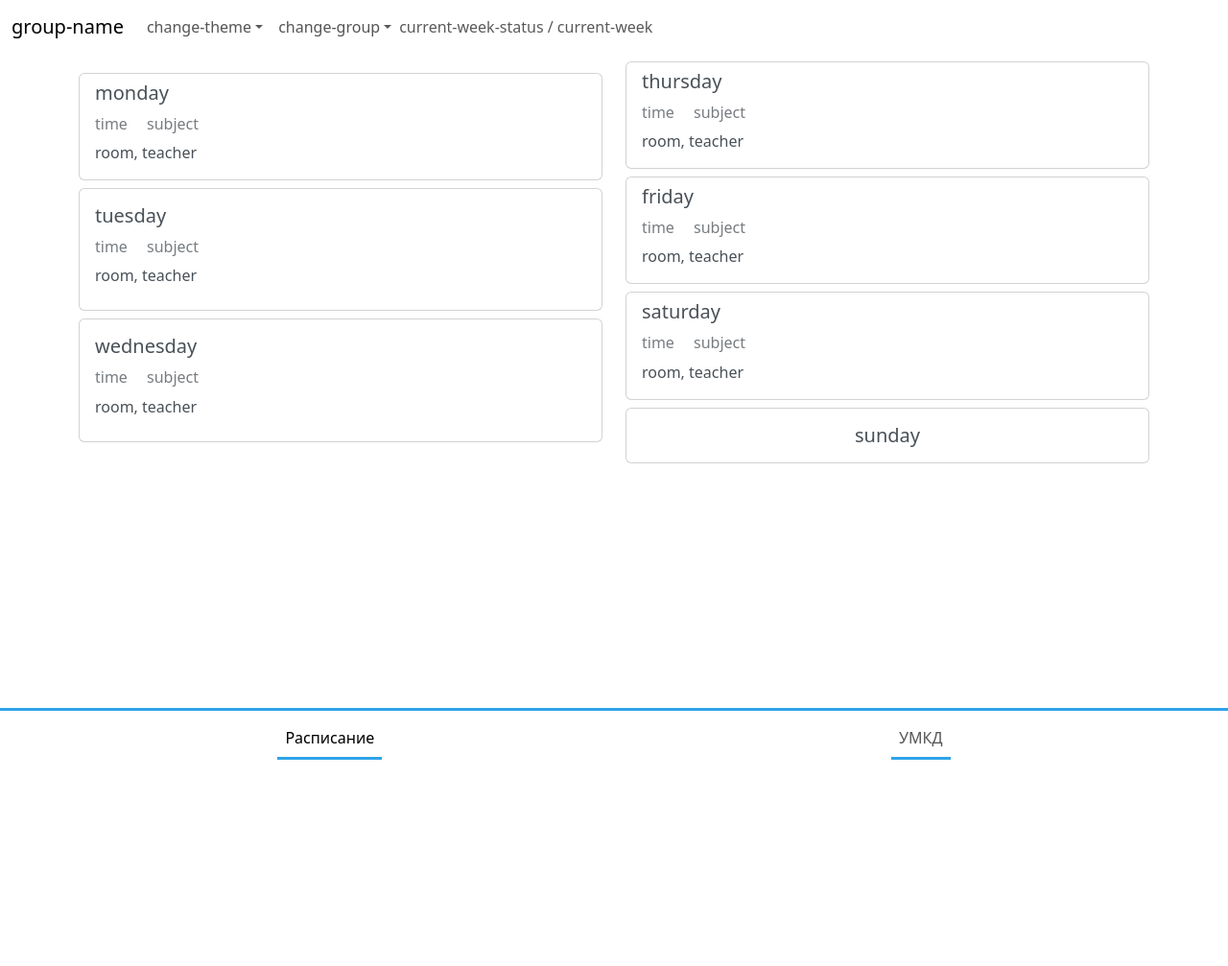
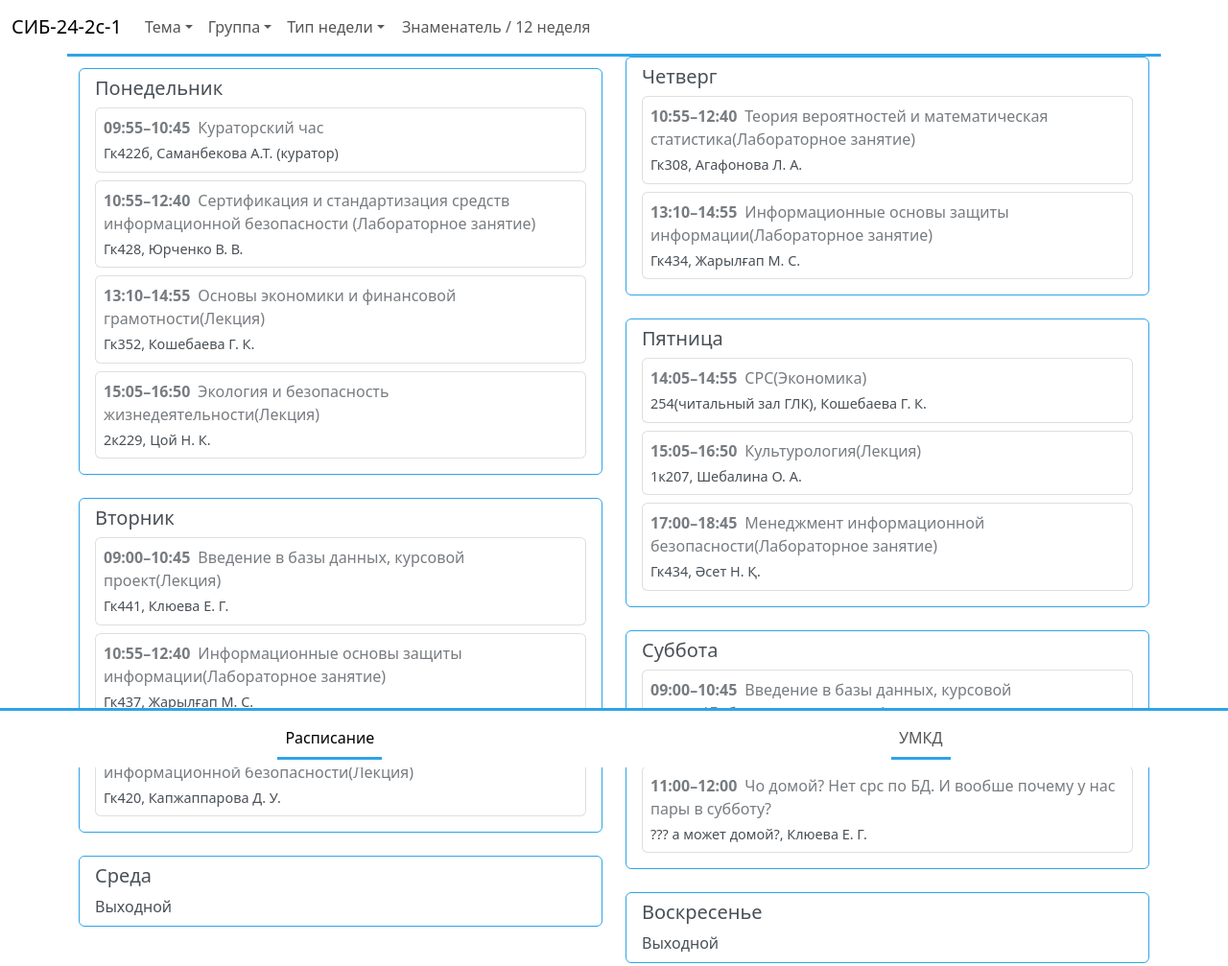
Before and after one commit to wopzy/univer-kstu, a plain HTML site: page index.html in a window 1280 px wide. Shown: the whole page at 96% size. Before the commit the page ends 800 px from the top, so only its background shows below. Drawn offline with Linux system fonts and the light colour scheme.

Commit message:
UI redesign: Update schedule layout and navigation labels

```diff
--- /dev/null
+++ b/assets/js/schedule.js
@@ -0,0 +1,234 @@
+const groups = {
+    "СИБ-24-2с-1": "data/main-sheet-1.json",
+    "СИБ-24-2с-2": "data/main-sheet-2.json",
+    "АРХ-22-2": "data/arh-sheet.json",
+    "ВТ-24-3с": "data/vt-sheet.json"
+};
+
+const defaultGroup = "СИБ-24-2с-1";
+let currentGroup = defaultGroup;
+let currentWeekType = "numerator"; // Default, will be calculated
+let fullScheduleData = null;
+let currentWeekNumber = 1;
+
+document.addEventListener("DOMContentLoaded", () => {
+    initGroupDropdown();
+    initWeekDropdown();
+    calculateCurrentWeek();
+
+    const savedGroup = localStorage.getItem('selectedGroup');
+    if (savedGroup && groups[savedGroup]) {
+        loadGroup(savedGroup);
+    } else {
+        loadGroup(defaultGroup);
+    }
+});
+
+function calculateCurrentWeek() {
+    const startDate = new Date('2025-09-01'); // Start of academic year
+    const currentDate = new Date();
+
+    // Calculate difference in milliseconds
+    const diffTime = Math.abs(currentDate - startDate);
+    // Calculate difference in days
+    const diffDays = Math.ceil(diffTime / (1000 * 60 * 60 * 24));
+    // Calculate week number
+    currentWeekNumber = Math.ceil(diffDays / 7);
+
+    // Determine if numerator (odd) or denominator (even)
+    // Week 1 is Numerator
+    currentWeekType = (currentWeekNumber % 2 !== 0) ? "numerator" : "denominator";
+
+    updateWeekDisplay();
+}
+
+function updateWeekDisplay() {
+    const weekInfoElement = document.getElementById("week-info");
+    const weekTypeText = currentWeekType === "numerator" ? "Числитель" : "Знаменатель";
+
+    weekInfoElement.textContent = `${weekTypeText} / ${currentWeekNumber} неделя`;
+}
+
+function initWeekDropdown() {
+    const dropdownItems = document.querySelectorAll("#week-type-dropdown .dropdown-item");
+    dropdownItems.forEach(item => {
+        item.addEventListener("click", (e) => {
+            e.preventDefault();
+            const type = e.target.getAttribute("data-type");
+            if (type) {
+                currentWeekType = type;
+                updateWeekDisplay();
+                if (fullScheduleData) {
+                    renderSchedule();
+                }
+            }
+        });
+    });
+}
+
+function initGroupDropdown() {
+    const dropdownMenu = document.getElementById("group-dropdown");
+    dropdownMenu.innerHTML = "";
+
+    Object.keys(groups).forEach(groupName => {
+        const item = document.createElement("a");
+        item.classList.add("dropdown-item");
+        item.href = "#";
+        item.textContent = groupName;
+        item.addEventListener("click", (e) => {
+            e.preventDefault();
+            loadGroup(groupName);
+        });
+        dropdownMenu.appendChild(item);
+    });
+}
+
+function loadGroup(groupName) {
+    currentGroup = groupName;
+    localStorage.setItem('selectedGroup', groupName);
+    document.getElementById("group-name").textContent = groupName;
+
+    // Toggle UMKD visibility
+    const umkdNavItem = document.getElementById("umkd-nav-item");
+    if (groupName === "СИБ-24-2с-1" || groupName === "СИБ-24-2с-2") {
+        umkdNavItem.style.display = "block"; // Or "list-item" or whatever bootstrap expects, usually block/flex works for nav-item
+    } else {
+        umkdNavItem.style.display = "none";
+    }
+
+    const filePath = groups[groupName];
+    fetch(filePath)
+        .then(response => response.json())
+        .then(data => {
+            fullScheduleData = data;
+            renderSchedule();
+        })
+        .catch(error => console.error("Error loading schedule:", error));
+}
+
+function renderSchedule() {
+    if (!fullScheduleData) return;
+
+    // Determine which data to show based on currentWeekType
+    // If the JSON has 'numerator' and 'denominator' keys, use them.
+    // If not (e.g. flat structure), use the root object.
+    let scheduleData;
+    if (fullScheduleData.numerator && fullScheduleData.denominator) {
+        scheduleData = fullScheduleData[currentWeekType];
+    } else {
+        // Fallback for files that might not have the structure yet
+        scheduleData = fullScheduleData.numerator ? fullScheduleData.numerator : fullScheduleData;
+    }
+
+    const container = document.getElementById("schedule-row");
+    container.innerHTML = "";
+
+    const days = ["monday", "tuesday", "wednesday", "thursday", "friday", "saturday"];
+
+    // Split days into two columns
+    const col1Days = days.slice(0, 3);
+    const col2Days = days.slice(3);
+
+    const col1 = document.createElement("div");
+    col1.className = "col-12 col-sm-12 col-md-6";
+    col1.style.paddingTop = "12px";
+    col1.style.paddingBottom = "0px";
+
+    const col2 = document.createElement("div");
+    col2.className = "col col-sm-12 col-md-6";
+
+    col1Days.forEach(day => {
+        const card = createDayCard(day, scheduleData[day]);
+        col1.appendChild(card);
+    });
+
+    col2Days.forEach(day => {
+        const card = createDayCard(day, scheduleData[day]);
+        col2.appendChild(card);
+    });
+
+    // Add Sunday separately or to the second column if needed.
+    // The original HTML had Sunday in the second column.
+    const sundayCard = createDayCard("sunday", scheduleData["sunday"]);
+    col2.appendChild(sundayCard);
+
+    container.appendChild(col1);
+    container.appendChild(col2);
+}
+
+const dayNamesRu = {
+    "monday": "Понедельник",
+    "tuesday": "Вторник",
+    "wednesday": "Среда",
+    "thursday": "Четверг",
+    "friday": "Пятница",
+    "saturday": "Суббота",
+    "sunday": "Воскресенье"
+};
+
+function createDayCard(dayName, dayData) {
+    const card = document.createElement("div");
+    card.className = "card";
+    card.style.marginTop = "0px";
+    card.style.marginBottom = "24px";
+    card.style.borderColor = "#2fa4e7";
+
+    const cardBody = document.createElement("div");
+    cardBody.className = "card-body";
+    cardBody.style.marginBottom = "0px";
+    cardBody.style.marginTop = "0px";
+    cardBody.style.padding = "8px 16px";
+
+    const title = document.createElement("h5");
+    title.className = "card-title";
+    title.textContent = dayNamesRu[dayName] || dayName;
+    cardBody.appendChild(title);
+
+    if (!dayData || dayData.length === 0 || (dayData.length === 1 && Object.keys(dayData[0]).length === 0)) {
+        const holidayText = document.createElement("p");
+        holidayText.className = "card-text";
+        holidayText.textContent = "Выходной";
+        cardBody.appendChild(holidayText);
+    } else {
+        dayData.forEach((lesson, index) => {
+            if (!lesson.subject) return; // Skip empty objects if any
+
+            const lessonCard = document.createElement("div");
+            lessonCard.className = "card mb-2";
+            lessonCard.style.border = "1px solid rgba(0,0,0,.125)";
+
+            const lessonBody = document.createElement("div");
+            lessonBody.className = "card-body p-2";
+
+            const header = document.createElement("div");
+
+            const time = document.createElement("span");
+            time.className = "text-muted card-subtitle mb-2";
+            time.style.marginRight = "8px";
+            time.style.fontWeight = "bold";
+            time.textContent = lesson.time;
+
+            const subject = document.createElement("span");
+            subject.style.fontWeight = "500";
+            subject.innerHTML = `<span style="color: rgba(73, 80, 87, 0.75);">${lesson.subject}</span>`;
+
+            header.appendChild(time);
+            header.appendChild(subject);
+            lessonBody.appendChild(header);
+
+            const details = document.createElement("p");
+            details.className = "card-text";
+            details.style.margin = "0";
+            details.style.marginTop = "4px";
+            details.style.fontSize = "0.9rem";
+            details.textContent = `${lesson.room || ''}, ${lesson.teacher || ''}`;
+
+            lessonBody.appendChild(details);
+            lessonCard.appendChild(lessonBody);
+            cardBody.appendChild(lessonCard);
+        });
+    }
+
+    card.appendChild(cardBody);
+    return card;
+}
--- a/index.html
+++ b/index.html
@@ -12,95 +12,58 @@
 <body>
     <div class="col">
         <nav class="navbar navbar-expand-md bg-body">
-            <div class="container-fluid"><a class="navbar-brand" href="#">group-name</a><button data-bs-toggle="collapse" class="navbar-toggler" data-bs-target="#navcol-1"><span class="visually-hidden">Toggle navigation</span><span class="navbar-toggler-icon"></span></button>
+            <div class="container-fluid"><a class="navbar-brand" href="#" id="group-name">group-name</a><button
+                    data-bs-toggle="collapse" class="navbar-toggler" data-bs-target="#navcol-1"><span
+                        class="visually-hidden">Toggle navigation</span><span
+                        class="navbar-toggler-icon"></span></button>
                 <div class="collapse navbar-collapse" id="navcol-1">
                     <ul class="navbar-nav">
                         <li class="nav-item"></li>
                         <li class="nav-item"></li>
                         <li class="nav-item"></li>
-                        <li class="nav-item dropdown"><a class="dropdown-toggle nav-link" aria-expanded="false" data-bs-toggle="dropdown" href="#">change-theme</a>
-                            <div class="dropdown-menu"><a class="dropdown-item" href="#">First Item</a><a class="dropdown-item" href="#">Second Item</a><a class="dropdown-item" href="#">Third Item</a></div>
+                        <li class="nav-item dropdown"><a class="dropdown-toggle nav-link" aria-expanded="false"
+                                data-bs-toggle="dropdown" href="#">Тема</a>
+                            <div class="dropdown-menu"><a class="dropdown-item" href="#">First Item</a><a
+                                    class="dropdown-item" href="#">Second Item</a><a class="dropdown-item"
+                                    href="#">Third Item</a></div>
                         </li>
-                        <li class="nav-item dropdown"><a class="dropdown-toggle nav-link" aria-expanded="false" data-bs-toggle="dropdown" href="#">change-group</a>
-                            <div class="dropdown-menu"><a class="dropdown-item" href="#">First Item</a><a class="dropdown-item" href="#">Second Item</a><a class="dropdown-item" href="#">Third Item</a></div>
+                        <li class="nav-item dropdown"><a class="dropdown-toggle nav-link" aria-expanded="false"
+                                data-bs-toggle="dropdown" href="#">Группа</a>
+                            <div class="dropdown-menu" id="group-dropdown"></div>
                         </li>
-                    </ul><span class="navbar-text">current-week-status&nbsp;</span><span class="navbar-text">/ current-week</span>
+                        <li class="nav-item dropdown"><a class="dropdown-toggle nav-link" aria-expanded="false"
+                                data-bs-toggle="dropdown" href="#" id="week-type-dropdown-toggle">Тип недели</a>
+                            <div class="dropdown-menu" id="week-type-dropdown">
+                                <a class="dropdown-item" href="#" data-type="numerator">Числитель</a>
+                                <a class="dropdown-item" href="#" data-type="denominator">Знаменатель</a>
+                            </div>
+                        </li>
+                    </ul><span class="navbar-text" id="week-info" style="margin-left: 10px;"></span>
                 </div>
             </div>
         </nav>
     </div>
-    <div class="container">
-        <div class="row">
-            <div class="col-12 col-sm-12 col-md-6" style="padding-top: 12px;padding-bottom: 12px;">
-                <div class="card" style="margin-top: 8px;margin-bottom: 8px;">
-                    <div class="card-body" style="margin-bottom: 0px;margin-top: 0px;padding: 8px 16px;padding-right: 16px;padding-left: 16px;">
-                        <h5 class="card-title">monday</h5>
-                        <h6 class="text-muted card-subtitle mb-2" style="display: inline-block;margin-right: 8px;margin-top: 0px;">time</h6>
-                        <h6 style="display: inline-block;margin-left: 8px;"><span style="color: rgba(73, 80, 87, 0.75);">subject</span></h6>
-                        <p class="card-text" style="margin-right: 8px;margin-bottom: 8px;">room, teacher</p>
-                    </div>
-                </div>
-                <div class="card" style="margin-top: 8px;margin-bottom: 8px;">
-                    <div class="card-body" style="margin-bottom: 8px;margin-top: 8px;padding: 8px 16px;">
-                        <h5 class="card-title">tuesday</h5>
-                        <h6 class="text-muted card-subtitle mb-2" style="display: inline-block;margin-right: 8px;margin-top: 0px;">time</h6>
-                        <h6 style="display: inline-block;margin-left: 8px;"><span style="color: rgba(73, 80, 87, 0.75);">subject</span></h6>
-                        <p class="card-text" style="margin-right: 8px;margin-bottom: 8px;">room, teacher</p>
-                    </div>
-                </div>
-                <div class="card" style="margin-top: 8px;margin-bottom: 8px;">
-                    <div class="card-body" style="margin-bottom: 8px;margin-top: 8px;padding: 8px 16px;">
-                        <h5 class="card-title">wednesday</h5>
-                        <h6 class="text-muted card-subtitle mb-2" style="display: inline-block;margin-right: 8px;margin-top: 0px;">time</h6>
-                        <h6 style="display: inline-block;margin-left: 8px;"><span style="color: rgba(73, 80, 87, 0.75);">subject</span></h6>
-                        <p class="card-text" style="margin-right: 8px;margin-bottom: 8px;">room, teacher</p>
-                    </div>
-                </div>
-            </div>
-            <div class="col col-sm-12 col-md-6">
-                <div class="card" style="margin-top: 8px;margin-bottom: 8px;">
-                    <div class="card-body" style="margin-bottom: 0px;margin-top: 0px;padding: 8px 16px;">
-                        <h5 class="card-title">thursday</h5>
-                        <h6 class="text-muted card-subtitle mb-2" style="display: inline-block;margin-right: 8px;margin-top: 0px;">time</h6>
-                        <h6 style="display: inline-block;margin-left: 8px;"><span style="color: rgba(73, 80, 87, 0.75);">subject</span></h6>
-                        <p class="card-text" style="margin-right: 8px;margin-bottom: 8px;">room, teacher</p>
-                    </div>
-                </div>
-                <div class="card" style="margin-top: 8px;margin-bottom: 8px;">
-                    <div class="card-body" style="margin-bottom: 0px;margin-top: 0px;padding: 8px 16px;">
-                        <h5 class="card-title">friday</h5>
-                        <h6 class="text-muted card-subtitle mb-2" style="display: inline-block;margin-right: 8px;margin-top: 0px;">time</h6>
-                        <h6 style="display: inline-block;margin-left: 8px;"><span style="color: rgba(73, 80, 87, 0.75);">subject</span></h6>
-                        <p class="card-text" style="margin-right: 8px;margin-bottom: 8px;">room, teacher</p>
-                    </div>
-                </div>
-                <div class="card" style="margin-top: 8px;margin-bottom: 8px;">
-                    <div class="card-body" style="margin-bottom: 0px;margin-top: 0px;padding: 8px 16px;">
-                        <h5 class="card-title">saturday</h5>
-                        <h6 class="text-muted card-subtitle mb-2" style="display: inline-block;margin-right: 8px;margin-top: 0px;">time</h6>
-                        <h6 style="display: inline-block;margin-left: 8px;"><span style="color: rgba(73, 80, 87, 0.75);">subject</span></h6>
-                        <p class="card-text" style="margin-right: 8px;margin-bottom: 8px;">room, teacher</p>
-                    </div>
-                </div>
-                <div class="card" style="margin-top: 8px;margin-bottom: 8px;">
-                    <div class="card-body" style="margin-bottom: 0px;margin-top: 0px;padding: 8px;">
-                        <h5 class="card-title" style="text-align: center;margin-top: 8px;">sunday</h5>
-                    </div>
-                </div>
-            </div>
+    <div class="container" style="padding-bottom: 80px; border-top-style: solid;border-top-color: var(--bs-primary);">
+        <div class="row" id="schedule-row">
         </div>
     </div>
-    <nav class="navbar navbar-expand-md fixed-bottom bg-body" style="border-top-style: solid;border-top-color: var(--bs-primary);">
+    <nav class="navbar navbar-expand-md fixed-bottom bg-body"
+        style="border-top-style: solid;border-top-color: var(--bs-primary);">
         <div class="container-fluid">
             <div class="container-fluid">
-                <ul class="navbar-nav flex-row justify-content-around" style="width: 100%;border-left-color: var(--bs-primary);">
-                    <li class="nav-item" style="border-bottom-style: solid;border-bottom-color: var(--bs-primary);"><a class="nav-link active" href="#" style="display: inline-block;">Расписание</a></li>
-                    <li class="nav-item" style="border-bottom-style: solid;border-bottom-color: var(--bs-primary);"><a class="nav-link" href="#" style="display: inline-block;">УМКД</a></li>
+                <ul class="navbar-nav flex-row justify-content-around"
+                    style="width: 100%;border-left-color: var(--bs-primary);">
+                    <li class="nav-item" style="border-bottom-style: solid;border-bottom-color: var(--bs-primary);"><a
+                            class="nav-link active" href="#" style="display: inline-block;">Расписание</a></li>
+                    <li class="nav-item" id="umkd-nav-item"
+                        style="border-bottom-style: solid;border-bottom-color: var(--bs-primary);"><a class="nav-link"
+                            href="#" style="display: inline-block;">УМКД</a></li>
                 </ul>
             </div>
         </div>
     </nav>
     <script src="assets/bootstrap/js/bootstrap.min.js"></script>
+    <script src="assets/js/schedule.js"></script>
 </body>
 
 </html>
```
Also changed, not shown: assets/bootstrap/css/bootstrap.min.css.
